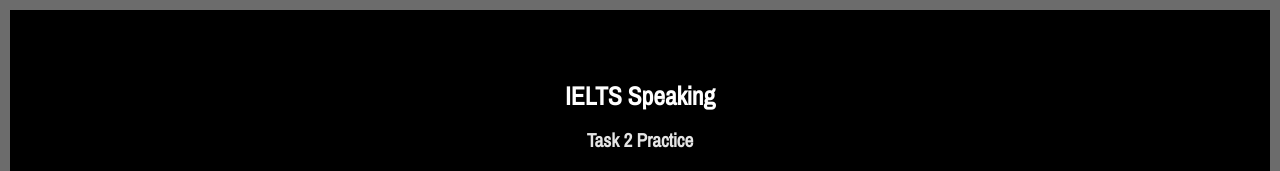
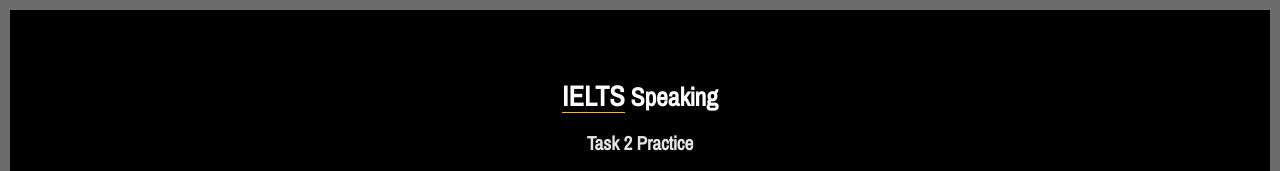
Before and after one commit to thaddeusm/ielts-cards, a Svelte app: page / in a window 1280 px wide. Shown: the top 171 px of the page. Built offline with nearby package versions, Linux system fonts and the light colour scheme; no server answers.

Commit message:
Add IELTS info link

```diff
--- a/src/components/Start.svelte
+++ b/src/components/Start.svelte
@@ -37,6 +37,7 @@
 
 h3 {
 	color: var(--white);
+	border-bottom: 1px solid var(--black);
 }
 
 h5 {
@@ -72,12 +73,18 @@
 	background: none;
 	color: var(--yellow);
 }
+
+a {
+	text-decoration: none;
+	border-bottom: 1px solid var(--yellow);
+	color: var(--white);
+}
 </style>
 
 <div class="container">
 	<header>
 		<h3>
-			IELTS Speaking
+			<a href="https://www.ielts.org/about-the-test/test-format" target="_blank">IELTS</a> Speaking
 		</h3>
 		<h5>
 			Task 2 Practice
```
